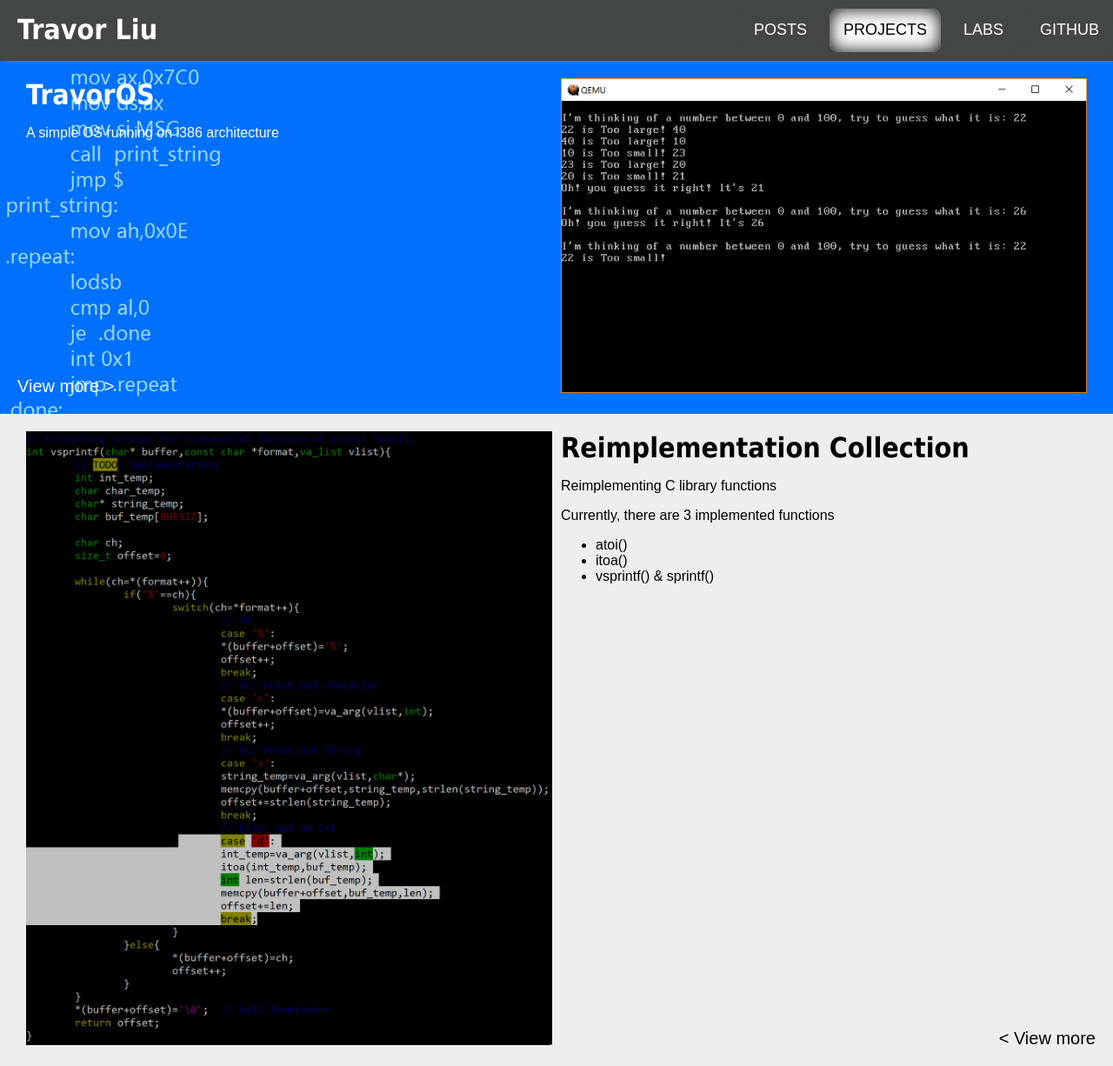
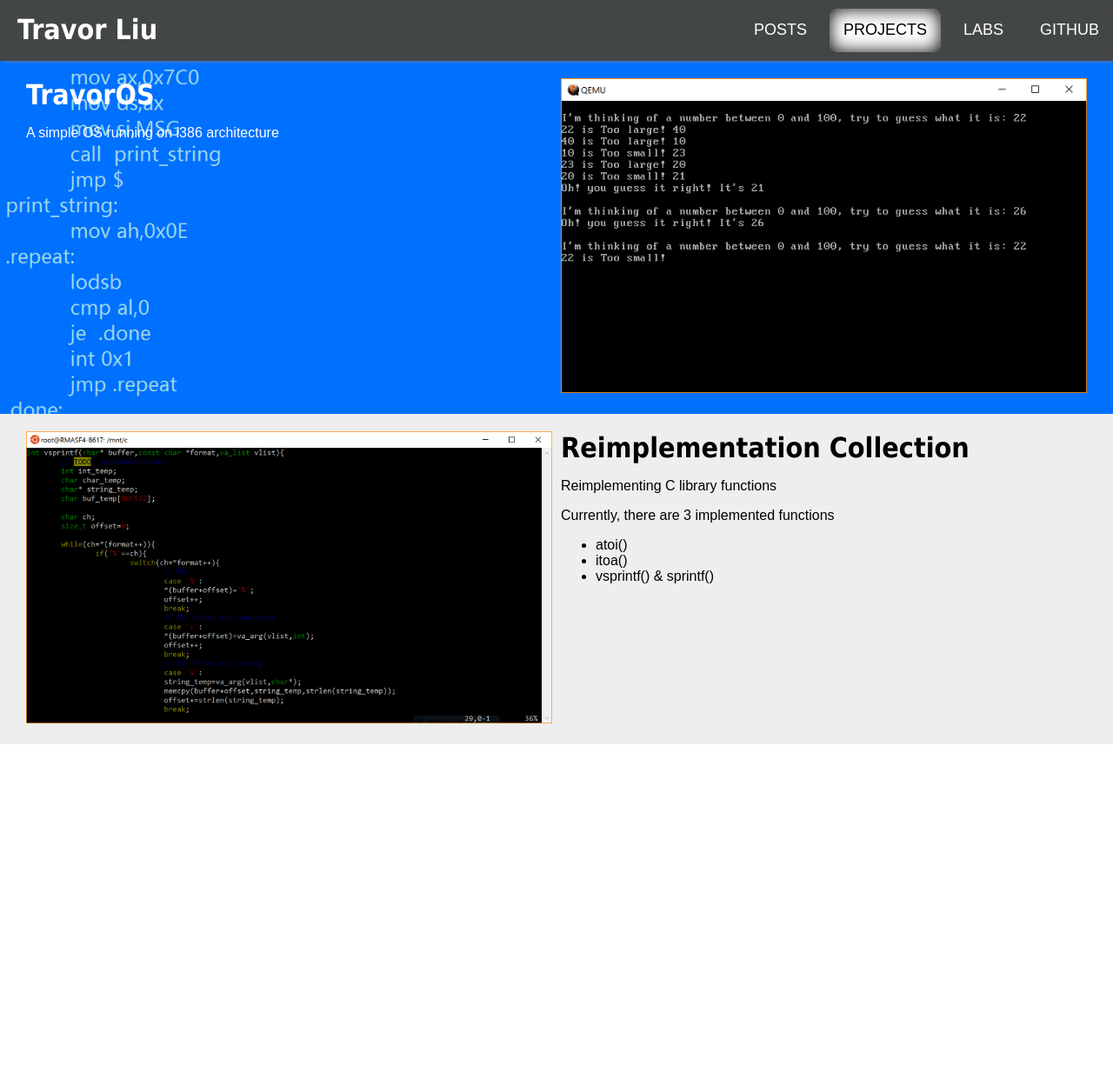
Before and after one commit to TravorLZH/travorlzh.github.io-old, a Jekyll site: the page built from projects.html, in a window 1280 px wide and 1226 px high. Shown: the whole window at 87% size. Built offline with Jekyll 4.4.1, drawn with Linux system fonts in a browser that asks for light colours; grey boxes are pictures that could not be loaded.

Commit message:
Updated project page

```diff
--- a/_layouts/modern.html
+++ b/_layouts/modern.html
@@ -32,7 +32,7 @@
 		<div id="sidemenu" class="hide-on-large">
 			<a href="javascript:void(0)" class="closebtn" onclick="menu_close()">&times;</a>
 			<div id="user-profile">
-				<a href="https://github.com/TravorLZH" id="avatar"><img class="circle" width="80" height="80" src="https://avatars.githubusercontent.com/TravorLZH"/></a>
+				<a href="https://github.com/TravorLZH" id="avatar"><img alt="TravorLZH" class="circle" width="80" height="80" src="https://avatars.githubusercontent.com/TravorLZH"/></a>
 				<h1 class="tit">Travor Liu</h1>
 			</div>
 			<div id="sidenav">
--- a/assets/css/projects.css
+++ b/assets/css/projects.css
@@ -4,19 +4,11 @@
 	padding: 20px 30px;
 	position: relative;
 }
-.project #more{
-	color: inherit;
-	float: right;
-	position: absolute;
-	bottom: 20px;
-	left: 20px;
-	font-size: 20px;
-}
-.project #more::before{
-	content: "View more >";
-}
 .project h1{
 	margin: 0;
+}
+.project a{
+	color: inherit;
 }
 .project-txt{
 	display: inline-block;
@@ -56,6 +48,23 @@
 		position: static;
 	}
 }
+@media only screen and (max-width: 420px){
+	.project #more{
+		color: inherit;
+		float: right;
+		position: absolute;
+		bottom: 20px;
+		width: calc(100% - 60px);
+		text-align: center;
+		font-size: 20px;
+		animation: mov 2s linear infinite;
+	}
+	.project #more::after{
+		display: block;
+		text-align: center;
+		content: "\25BC";
+	}
+}
 @media only screen and (min-width: 420px){
 	.p-reverse{
 		direction: rtl;
@@ -71,4 +80,24 @@
 	.p-reverse a{
 		right: 20px;
 	}
+	.project #more{
+		display: none;
+	}
 }
+@keyframes mov{
+	0%{
+		transform: translate(0,0);
+	}
+	25%{
+		transform: translate(0,10px);
+	}
+	50%{
+		transform: translate(0,0);
+	}
+	75%{
+		transform: translate(0,-10px);
+	}
+	100%{
+		transform: translate(0,0);
+	}
+}
--- a/projects.html
+++ b/projects.html
@@ -4,19 +4,19 @@ layout: modern
 nav: 1
 ---
 <link rel="stylesheet" href="/assets/css/projects.css"/>
-<div class="project project-travoros">
+<div id="travoros" class="project project-travoros">
 	<div class="project-txt">
-		<h1>TravorOS</h1>
+		<h1><a href="https://github.com/TravorLZH/TravorOS">TravorOS</a></h1>
 		<p>A simple OS running on i386 architecture</p>
 	</div>
 	<div class="project-img">
 		<img src="/assets/images/travoros2.png"/>
 	</div>
-	<a id="more" href="https://github.com/TravorLZH/TravorOS"></a>
+	<a id="more" href="#reimpl-col">View More</a>
 </div>
-<div class="project p-reverse project-reimpl-col">
+<div id="reimpl-col" class="project p-reverse project-reimpl-col">
 	<div class="project-txt">
-		<h1>Reimplementation Collection</h1>
+		<h1><a href="https://github.com/TravorLZH/reimplementation-collection">Reimplementation Collection</a></h1>
 		<p>Reimplementing C library functions</p>
 		<p>Currently, there are 3 implemented functions</p>
 		<ul>
@@ -28,7 +28,6 @@ nav: 1
 	<div class="project-img">
 		<img src="/assets/images/reimpl-col.png" alt="Reimplementation of printf"/>
 	</div>
-	<a id="more" href="https://github.com/TravorLZH/reimplementation-collection"></a>
 </div>
 <script type="text/javascript">
 if(screen.width<420){
```
Also changed, not shown: assets/images/reimpl-col.png.
